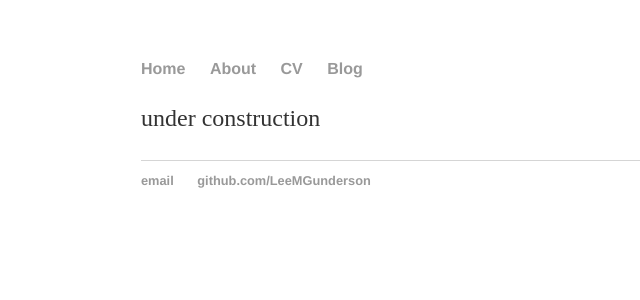
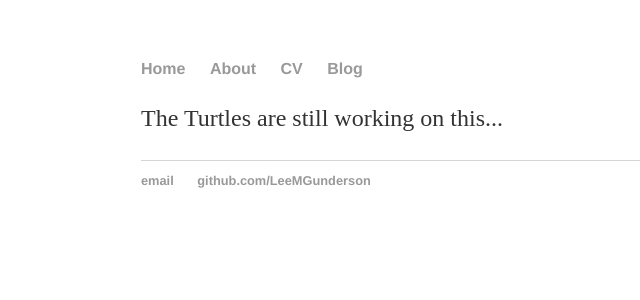
Before and after one commit to LeeMGunderson/LeeMGunderson.github.io, a Jekyll site: the page built from CV/index.html, in a window 1280 px wide. Shown: the top 300 px of the page, without its empty margins (51-691 px from the left). Built offline with Jekyll 4.4.1, drawn with Linux system fonts in a browser that asks for light colours.

Commit message:
Update index.html

```diff
--- a/CV/index.html
+++ b/CV/index.html
@@ -3,5 +3,5 @@ layout: default
 title: About
 ---
 <div class="blurb">
-	<p>under construction</p>
+	<p>The Turtles are still working on this...</p>
 </div><!-- /.blurb -->
```
